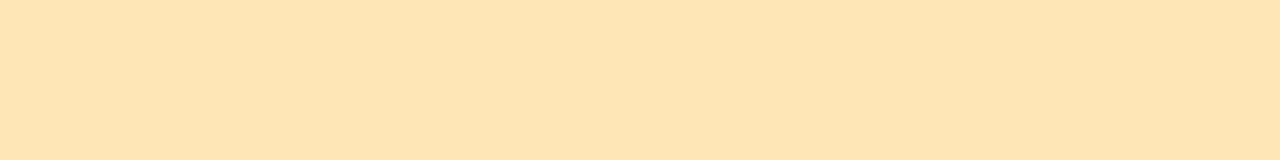
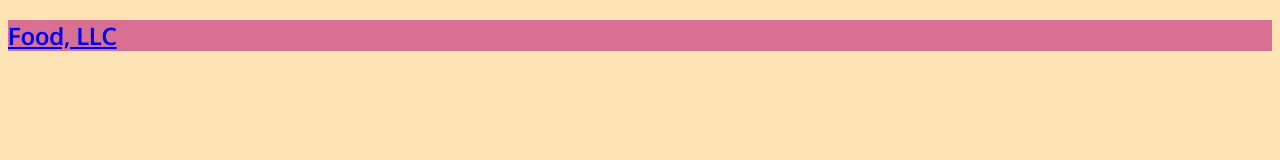
Before and after one commit to varsu24/Assignment, a plain HTML site: page index.html in a window 1280 px wide. Drawn offline with Linux system fonts and the light colour scheme.

Commit message:
Update index.html

```diff
--- a/index.html
+++ b/index.html
@@ -11,7 +11,10 @@
 <body>
 <header>
 <nav id="header-nav" class="navbar navbar-defalut">
-<div class="container">
+<div class="container-fluid">
+   <div class="navbar-header">
+                    <div class="navbar-brand">
+                        <a href="index.html"><h1>Food, LLC</h1></a>
 </div>
 </nav>
 </header>
```
